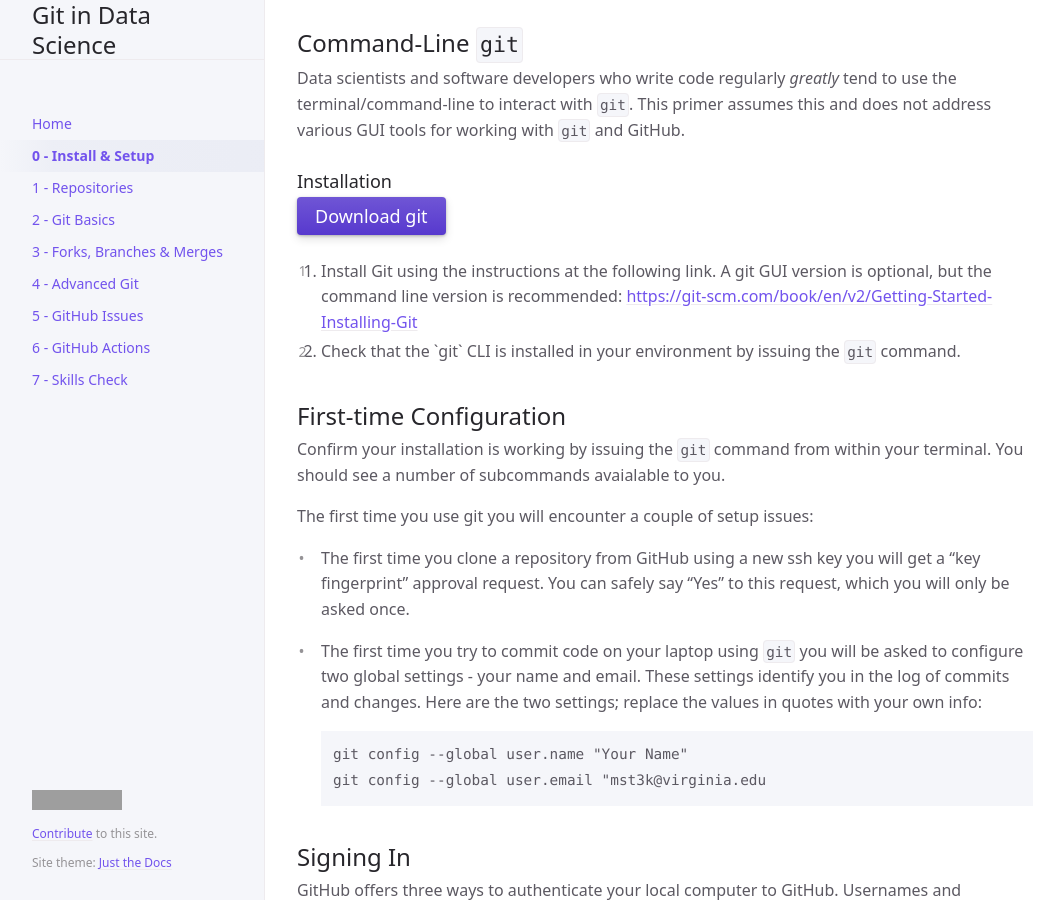
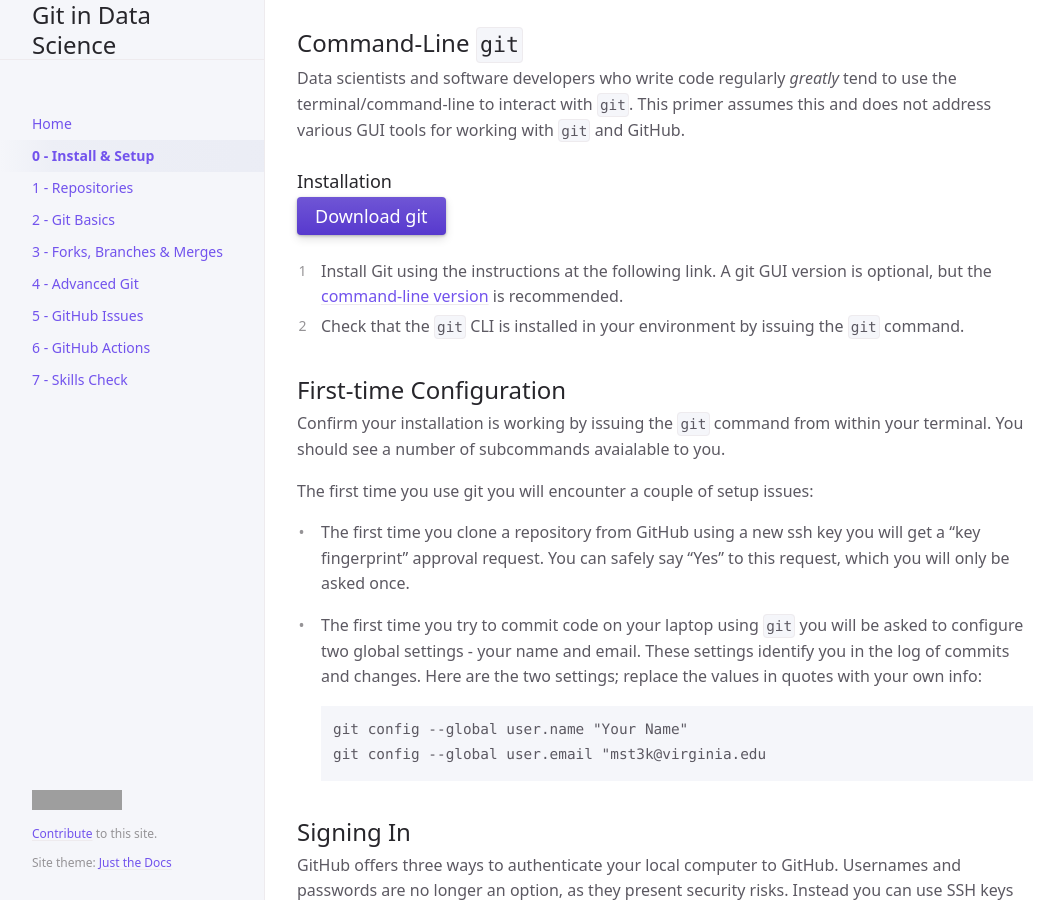
Before and after one commit to UVADS/git-basics, a Jekyll site: the page built from docs/setup.md, in a window 1280 px wide and 900 px high, scrolled down 1588 px. Shown: the whole window, without its empty margins (107-1161 px from the left). Built offline with Jekyll 4.4.1, drawn with Linux system fonts in a browser that asks for light colours; cached includes are drawn as plain includes; part of the change alters nothing that is shown; some of the changed text lies outside the part shown; grey boxes are pictures that could not be loaded.

Commit message:
Corrections on setup page

```diff
--- a/docs/setup.md
+++ b/docs/setup.md
@@ -2,7 +2,7 @@
 layout: default
 title: 0 - Install & Setup
 nav_order: 2
-last_modified_date: "2024-08-25 02:13AM"
+last_modified_date: "2025-05-06 02:13AM"
 ---
 
 # Install and Set Up Git
@@ -52,10 +52,8 @@ Data scientists and software developers who write code regularly *greatly* tend
 
 [Download git]([docs/setup/](https://git-scm.com/downloads)){: .btn .btn-primary .fs-5 .mb-4 .mb-md-0 .mr-2 }
 
-<ol style="list-style-type: decimal;">
-    <li>Install Git using the instructions at the following link. A git GUI version is optional, but the command line version is recommended: <a href="https://git-scm.com/book/en/v2/Getting-Started-Installing-Git" target="_blank" rel="noopener">https://git-scm.com/book/en/v2/Getting-Started-Installing-Git</a>&nbsp;</li>
-    <li>Check that the `git` CLI is installed in your environment by issuing the <code>git</code> command.</li>
-</ol>
+1. Install Git using the instructions at the following link. A git GUI version is optional, but the [command-line version](https://git-scm.com/book/en/v2/Getting-Started-Installing-Git) is recommended.
+2. Check that the `git` CLI is installed in your environment by issuing the `git` command.
 
 ## First-time Configuration
 
```
